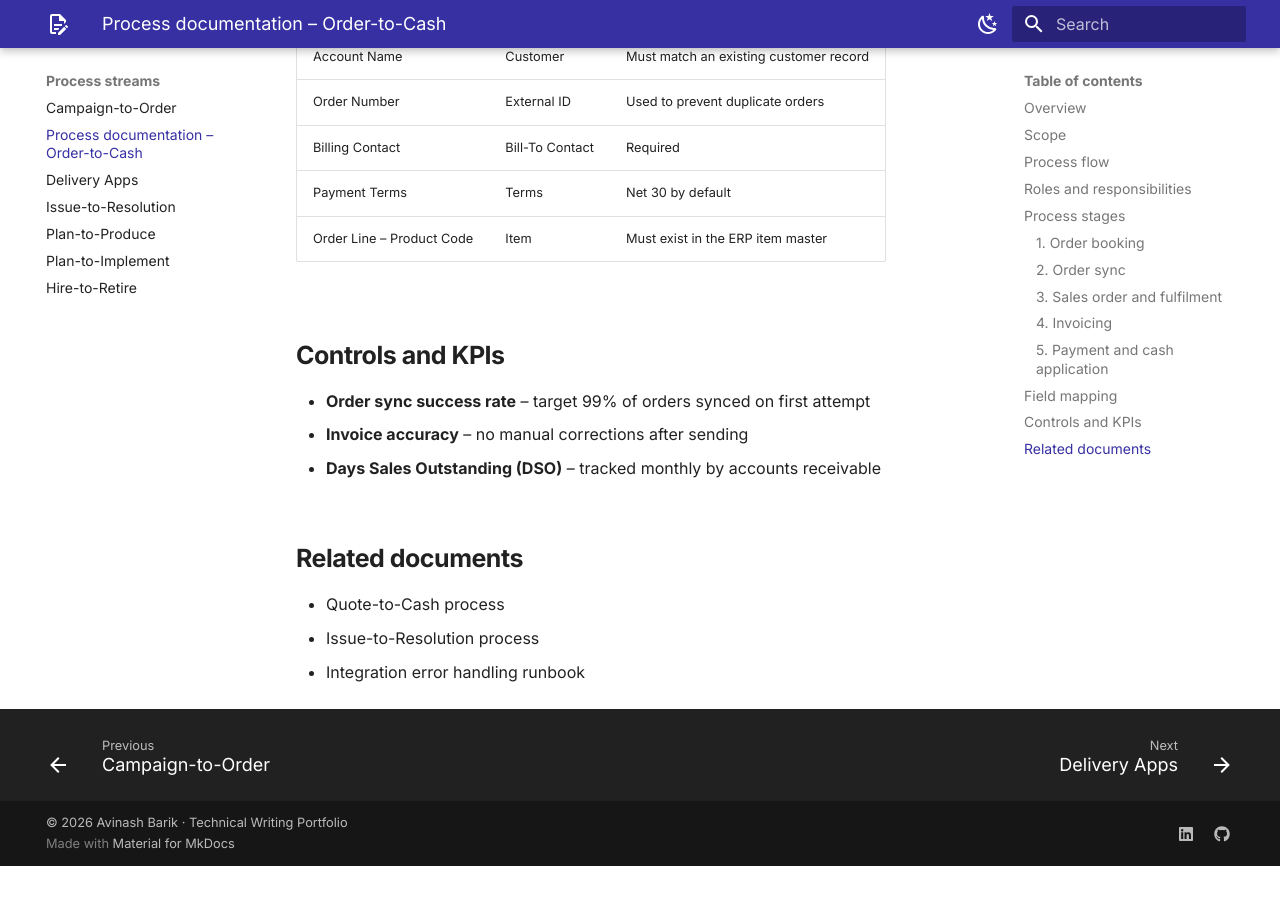
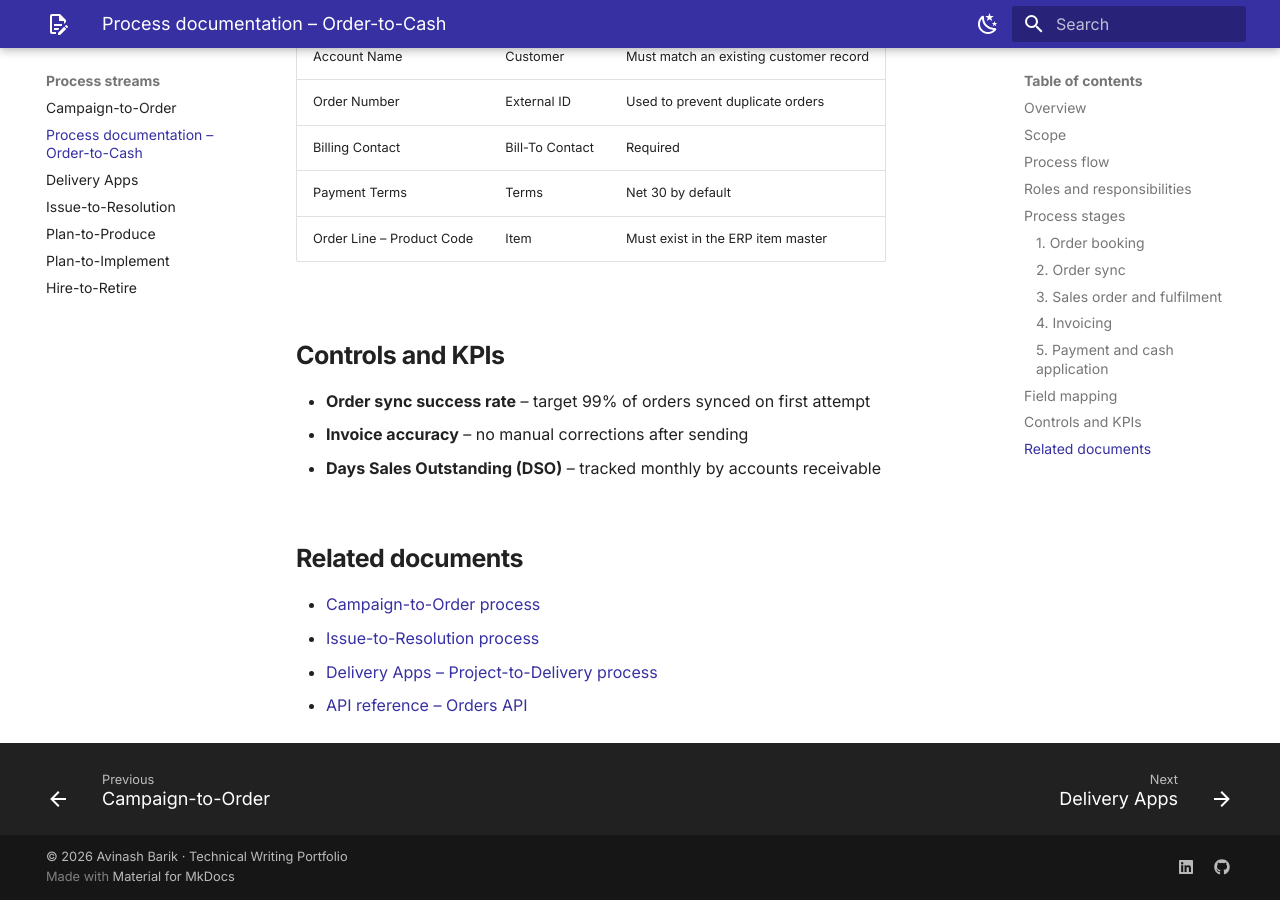
Before and after one commit to Avinash0789/Avinash0789.github.io, an MkDocs documentation site: the page built from docs/samples/order-to-cash.md, in a window 1280 px wide and 900 px high, scrolled down 4008 px. Built offline with MkDocs 1.6.1 and Material for MkDocs 9.7.7, drawn with Linux system fonts in a browser that asks for light colours; before the commit the page ends 4874 px from its top, so only the background shows below that; some of the changed text lies outside the part shown.

Commit message:
Link related documents on sample pages

```diff
--- a/docs/samples/order-to-cash.md
+++ b/docs/samples/order-to-cash.md
@@ -18,7 +18,7 @@ Order-to-Cash covers everything from the moment a customer's order is booked to
 
 **In scope:** booked orders for subscription and one-time products, invoicing, payment collection and cash application.
 
-**Out of scope:** quoting and approvals (see *Quote-to-Cash*), returns and credit memos (see *Issue-to-Resolution*).
+**Out of scope:** quoting and approvals (see [Campaign-to-Order](../streams/campaign-to-order.md)), returns and credit memos (see [Issue-to-Resolution](../streams/issue-to-resolution.md)).
 
 ## Process flow
 
@@ -98,6 +98,7 @@ flowchart TD
 
 ## Related documents
 
-- Quote-to-Cash process
-- Issue-to-Resolution process
-- Integration error handling runbook
+- [Campaign-to-Order process](../streams/campaign-to-order.md)
+- [Issue-to-Resolution process](../streams/issue-to-resolution.md)
+- [Delivery Apps – Project-to-Delivery process](../streams/delivery-apps.md)
+- [API reference – Orders API](api-reference.md)
```
Also changed, not shown: docs/samples/ai-knowledge-base.md (+6 -0 lines), docs/samples/api-reference.md (+6 -0 lines), docs/samples/kb-article.md (+4 -3 lines), docs/samples/release-notes.md (+6 -0 lines), docs/samples/sop-purchase-request.md (+4 -3 lines).
